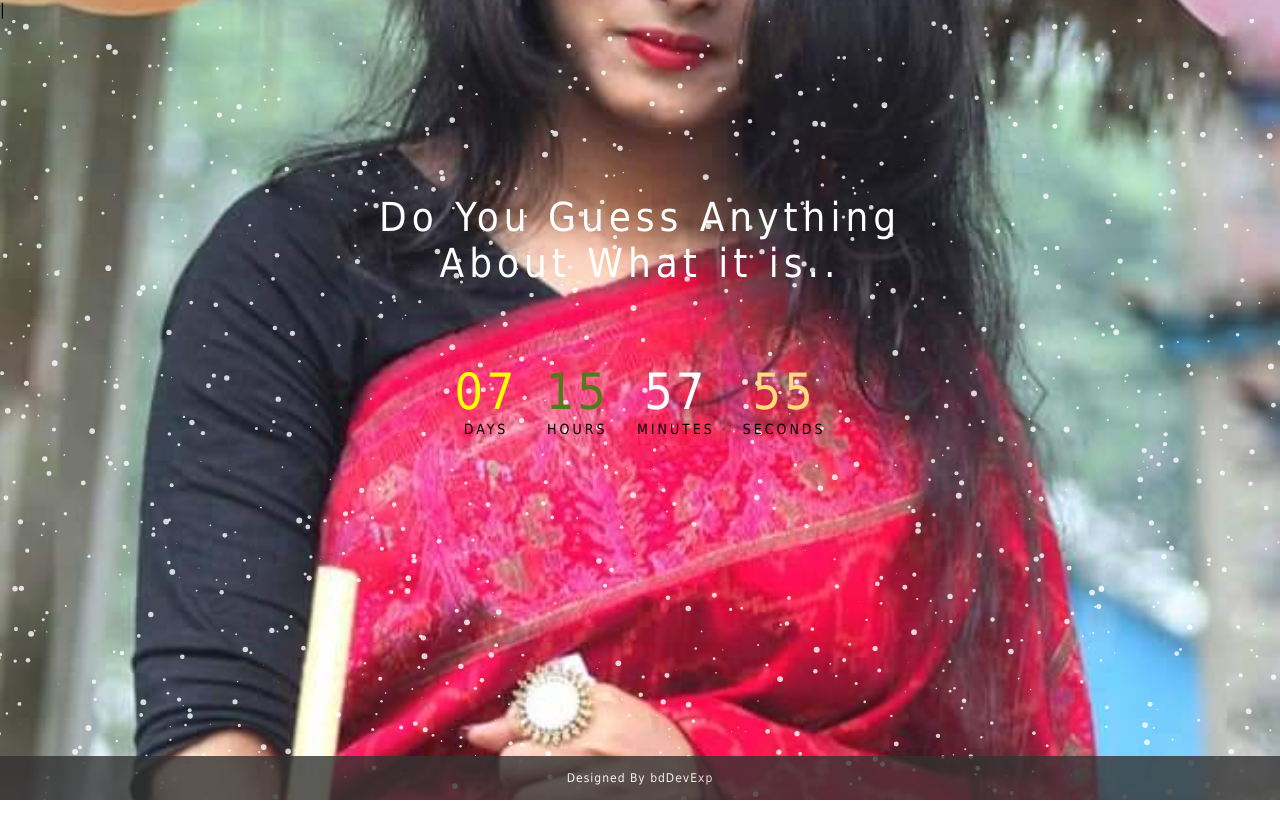
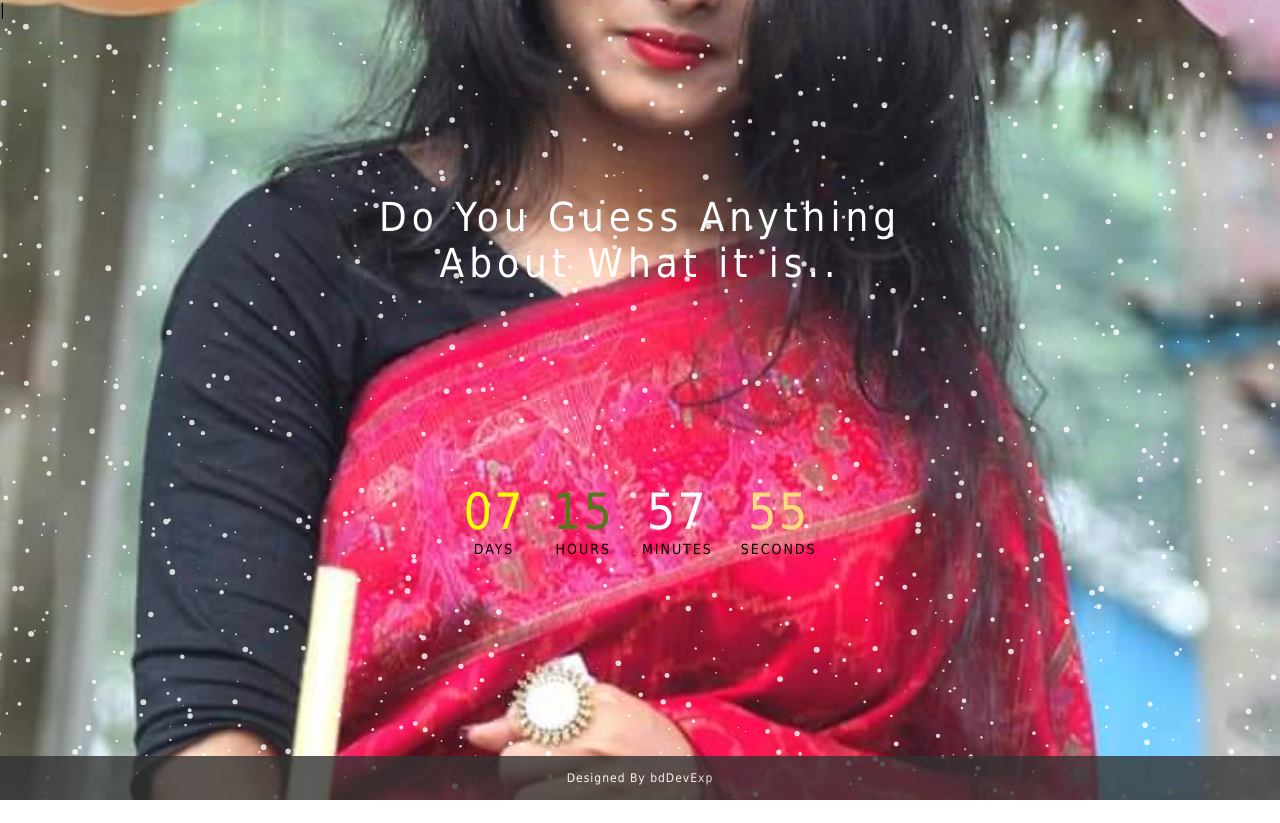
Before and after one commit to SajibPandit/countdown, a plain HTML site: page index.html in a window 1280 px wide. Drawn offline with Linux system fonts and the light colour scheme.

Commit message:
Update new.css

```diff
--- a/new.css
+++ b/new.css
@@ -35,7 +35,7 @@ body{
   }
   .middle{
     position: absolute;
-    top: 50%;
+    top: 65%;
     left: 50%;
     transform: translate(-50%,-50%);
     text-align: center;
@@ -43,7 +43,7 @@ body{
   .time span{
     padding: 0 14px;
     font-size: 14px;
-    letter-spacing: 3px;
+    letter-spacing: 2px;
   }
   .time span div{
     font-size: 50px;
@@ -53,7 +53,6 @@ body{
     text-align:center;
     margin-top:150px;
     font-size:45px;
-    font-weight: lighter;
     color:#227093;
     position:relative;
 
```
